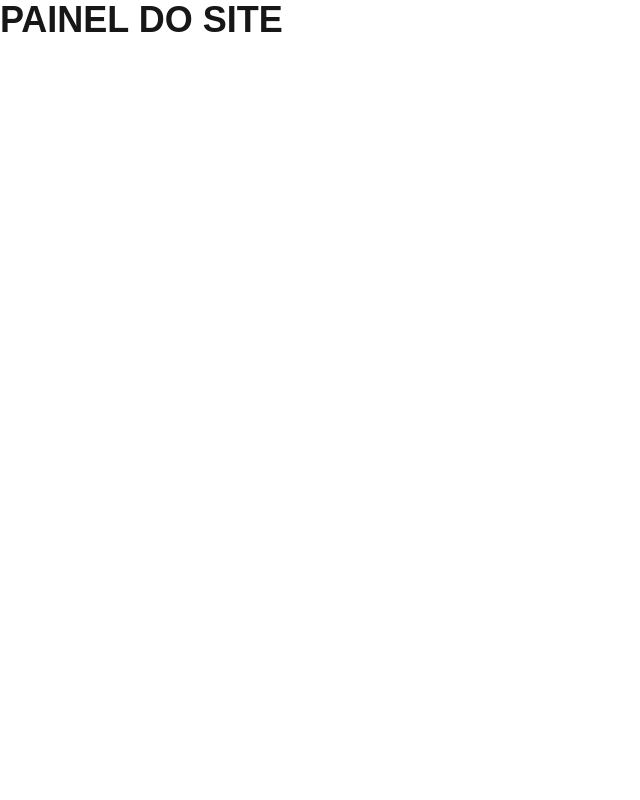
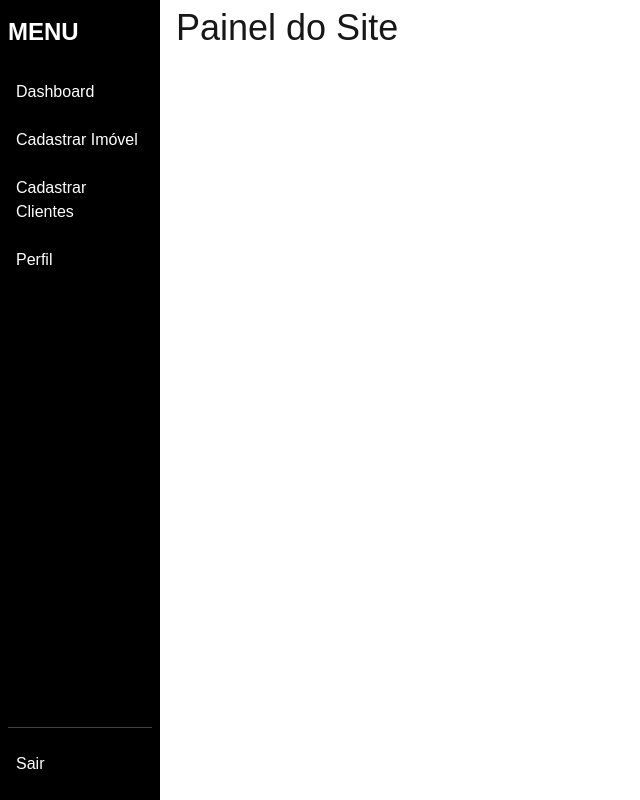
Before and after one commit to alexandriaimoveis/painel, a Next.js app: page / in a window 1280 px wide. Shown: the whole page, without its empty margins (0-640 px from the left). Built offline with nearby package versions, Linux system fonts and the light colour scheme.

Commit message:
feat: creating structure

```diff
--- /dev/null
+++ b/app/components/main/page.jsx
@@ -0,0 +1,9 @@
+export default function Main() {
+  return (
+    <section className="px-4 py-2">
+      <h3 className="text-4xl">
+        Painel do Site
+      </h3>
+    </section>
+  )
+}
--- /dev/null
+++ b/app/components/sidebar/page.jsx
@@ -0,0 +1,38 @@
+import Link from "next/link"
+
+export default function Sidebar() {
+  return (
+    <section className="bg-black text-white px-2 py-4 h-screen flex flex-col">
+      <h3 className="pb-6 font-bold text-2xl">MENU</h3>
+
+      <ul className="flex-1 space-y-2">
+        <li>
+          <Link href="/" className="flex items-center p-2 hover:bg-gray-700 rounded">
+            <span>Dashboard</span>
+          </Link>
+        </li>
+        <li>
+          <Link href="/pages/cadastrar-imovel" className="flex items-center p-2 hover:bg-gray-700 rounded">
+            <span>Cadastrar Imóvel</span>
+          </Link>
+        </li>
+        <li>
+          <Link href="/pages/cadastrar-clientes" className="flex items-center p-2 hover:bg-gray-700 rounded">
+            <span>Cadastrar Clientes</span>
+          </Link>
+        </li>
+        <li>
+          <Link href="/pages/perfil" className="flex items-center p-2 hover:bg-gray-700 rounded">
+            <span>Perfil</span>
+          </Link>
+        </li>
+      </ul>
+
+      <div className="mt-auto pt-4 border-t border-gray-700">
+        <Link href="/" className="flex items-center p-2 hover:bg-gray-700 rounded">
+          <span>Sair</span>
+        </Link>
+      </div>
+    </section>
+  )
+}
--- a/app/page.js
+++ b/app/page.js
@@ -1,9 +1,18 @@
-import Image from "next/image";
+import Sidebar from "./components/sidebar/page";
+import Main from "./components/main/page";
 
 export default function Home() {
   return (
     <>
-      <h1 className="text-4xl align-center justify-center font-bold">PAINEL DO SITE</h1>
+      <div className="flex">
+        <div className="flex-1/12">
+          <Sidebar />
+        </div>
+
+        <div className="flex-10/12">
+          <Main />
+        </div>
+      </div>
     </>
   );
 }
--- /dev/null
+++ b/app/pages/cadastrar-clientes/page.jsx
@@ -0,0 +1,17 @@
+import Sidebar from "../../components/sidebar/page";
+
+export default function CadastrarClientes() {
+  return (
+
+    <div className="flex">
+      <div className="flex-1/12">
+        <Sidebar />
+      </div>
+
+      <div className="flex-10/12">
+        <h1 className="text-4xl font-bold">CADASTRAR CLIENTES</h1>
+      </div>
+    </div>
+
+  )
+}
--- /dev/null
+++ b/app/pages/cadastrar-imovel/page.jsx
@@ -0,0 +1,15 @@
+import Sidebar from "../../components/sidebar/page";
+
+export default function CadastrarImovel() {
+  return (
+    <div className="flex">
+      <div className="flex-1/12">
+        <Sidebar />
+      </div>
+
+      <div className="flex-10/12">
+        <h1 className="text-4xl font-bold">CADASTRAR IMÓVEL</h1>
+      </div>
+    </div>
+  )
+}
--- /dev/null
+++ b/app/pages/perfil/page.jsx
@@ -0,0 +1,15 @@
+import Sidebar from "../../components/sidebar/page";
+
+export default function Perfil() {
+  return (
+    <div className="flex">
+      <div className="flex-1/12">
+        <Sidebar />
+      </div>
+
+      <div className="flex-10/12">
+        <h1 className="text-4xl font-bold">PERFIL</h1>
+      </div>
+    </div>
+  )
+}
```
